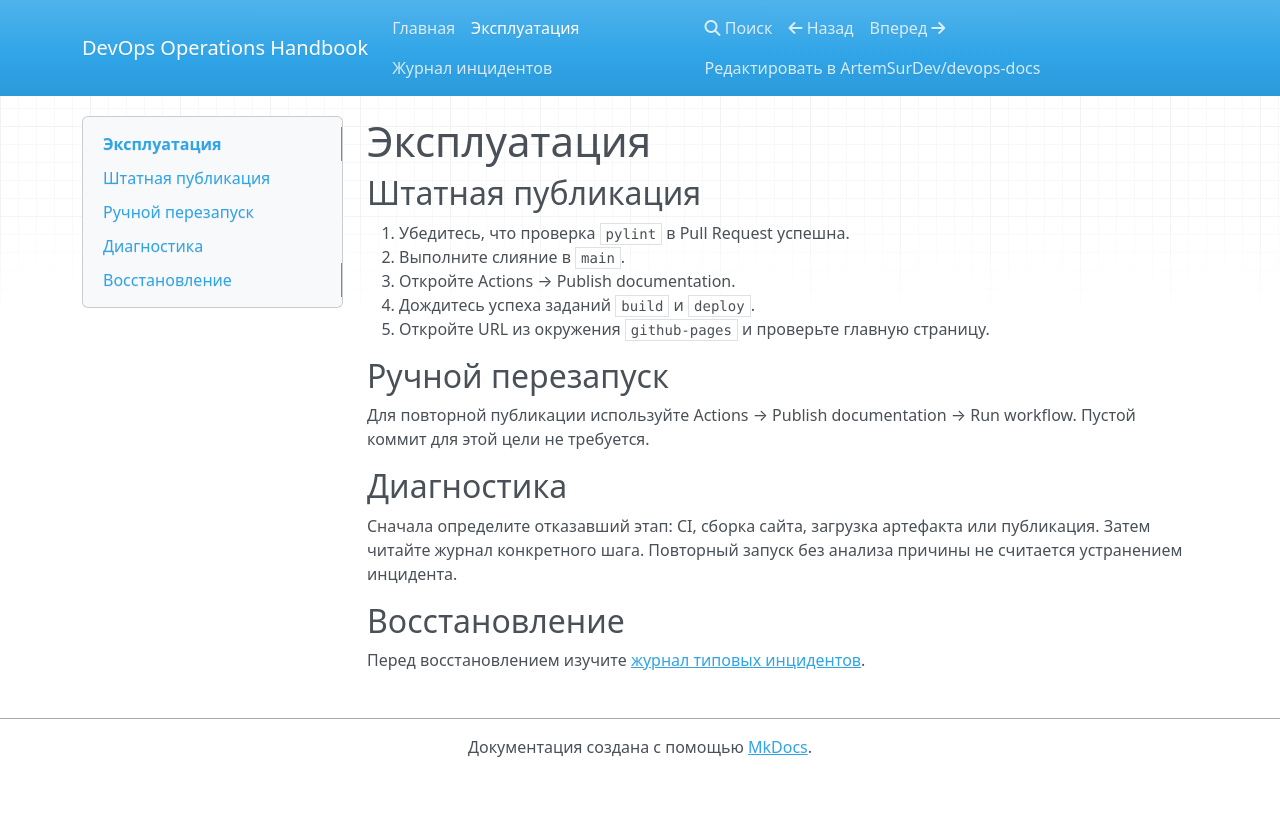
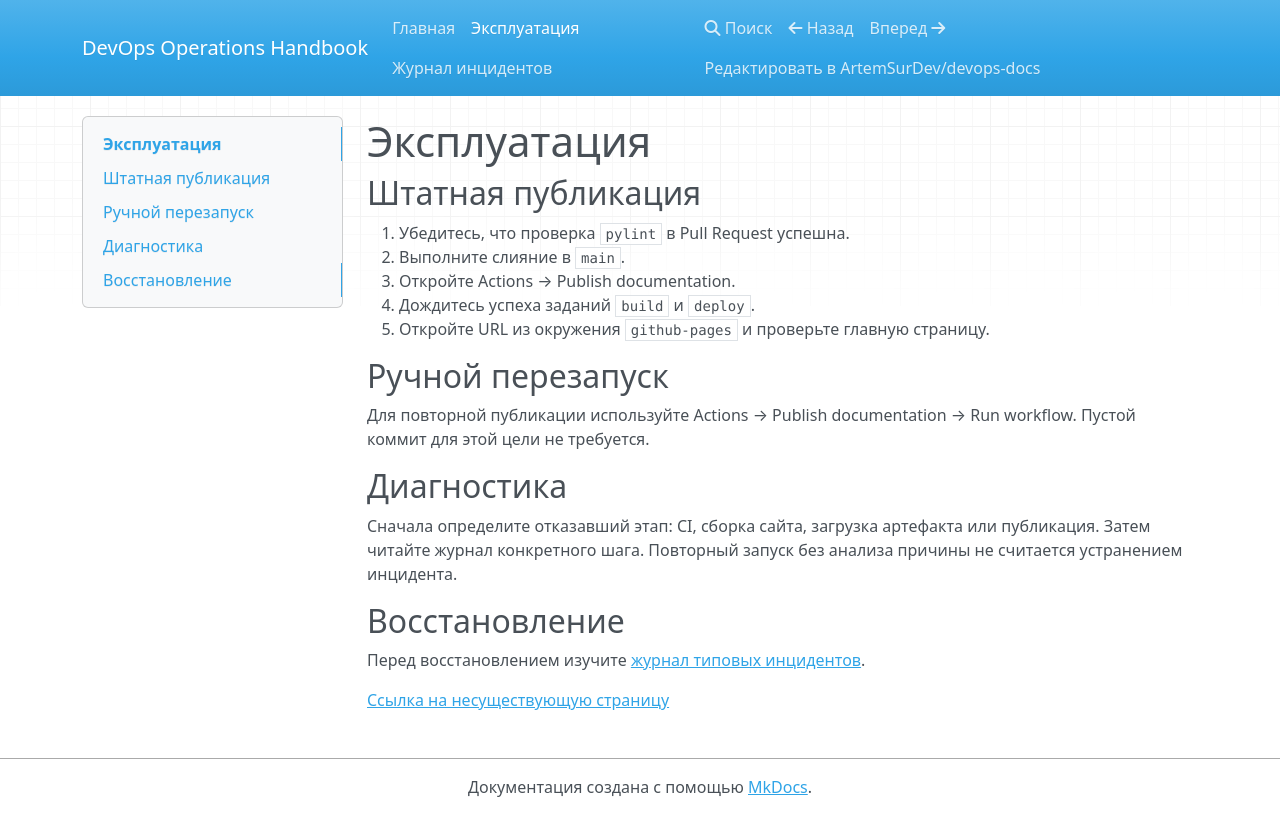
Before and after one commit to ArtemSurDev/devops-docs, an MkDocs documentation site: the page built from docs/runbook.md, in a window 1280 px wide. Shown: the top 836 px of the page. Built offline with MkDocs 1.6.1, drawn with Linux system fonts in a browser that asks for light colours; nearby versions of some CDN libraries.

Commit message:
docs: add broken link for CI validation test

```diff
--- a/docs/runbook.md
+++ b/docs/runbook.md
@@ -18,3 +18,5 @@
 
 ## Восстановление
 Перед восстановлением изучите [журнал типовых инцидентов](incidents.md).
+
+[Ссылка на несуществующую страницу](missing-page.md)
```
